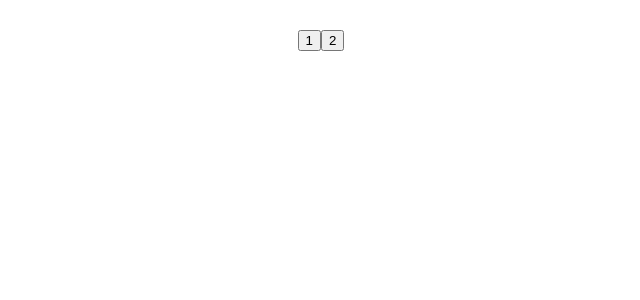
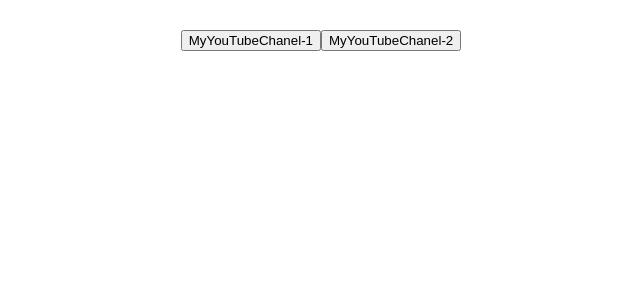
Before and after one commit to ValentainFomkin/HOMEWORKS, a React (Create React App) app: page / in a window 1280 px wide. Shown: the top 300 px of the page, without its empty margins (319-959 px from the left). Built offline with nearby package versions, Linux system fonts and the light colour scheme.

Commit message:
start creating universal buttons

```diff
--- a/src/App.tsx
+++ b/src/App.tsx
@@ -1,41 +1,14 @@
 import React from 'react';
 import './App.css';
-import {NewComponent} from "./NewComponent";
+import {Button} from "./components/Button";
 
 export function App() {
-    // const myFirstSubscriber = (event: MouseEvent<HTMLBodyElementEventMap>) => {
-    //     console.log('Hello im Vasya!')
-    // }
-    //
-    // const mySecondSubscriber = (event: MouseEvent<HTMLBodyElementEventMap>) => {
-    //     console.log('Hello im Ivan')
-    // }
-
-    // const onClickHandler = (name: string) => {
-    //     console.log(name)
-    // }
-
-    const foo1=()=>{
-        //ничего не передавать, но в консоли должно показаться 100200
-        console.log(100200)
-    }
-    const foo2=(num: number)=>{
-        console.log(num)
-
-    }
-
     return (
         <div className='App'>
-            {/*<button onClick={(event) => {*/}
-            {/*    console.log('Hello!')*/}
-            {/*}}>MyYouTubeChanel-1*/}
-            {/*</button>*/}
-            {/*<button onClick={(event) =>onClickHandler('Vasya')}>MyYouTubeChanel-1</button>*/}
-            {/*<button onClick={(event) =>onClickHandler('Ivan')}>MyYouTubeChanel-2</button>*/}
-            {/*<button onClick={()=>onClickHandler('some info')}>MyYouTubeChanel-3</button>*/}
-
-        <button onClick={foo1}>1</button>
-        <button onClick={()=>foo2(100200)}>2</button>
+            {/*<button>MyYouTubeChanel-1</button>*/}
+            {/*<button>MyYouTubeChanel-2</button>*/}
+            <Button name={'MyYouTubeChanel-1'}/>
+            <Button name={'MyYouTubeChanel-2'}/>
         </div>
 
     );
--- /dev/null
+++ b/src/components/Button.tsx
@@ -0,0 +1,12 @@
+import React from "react";
+
+
+type ButtonType={
+    name:string
+}
+
+export const Button = (props: ButtonType) => {
+    return (
+        <button>{props.name}</button>
+    )
+}
```
